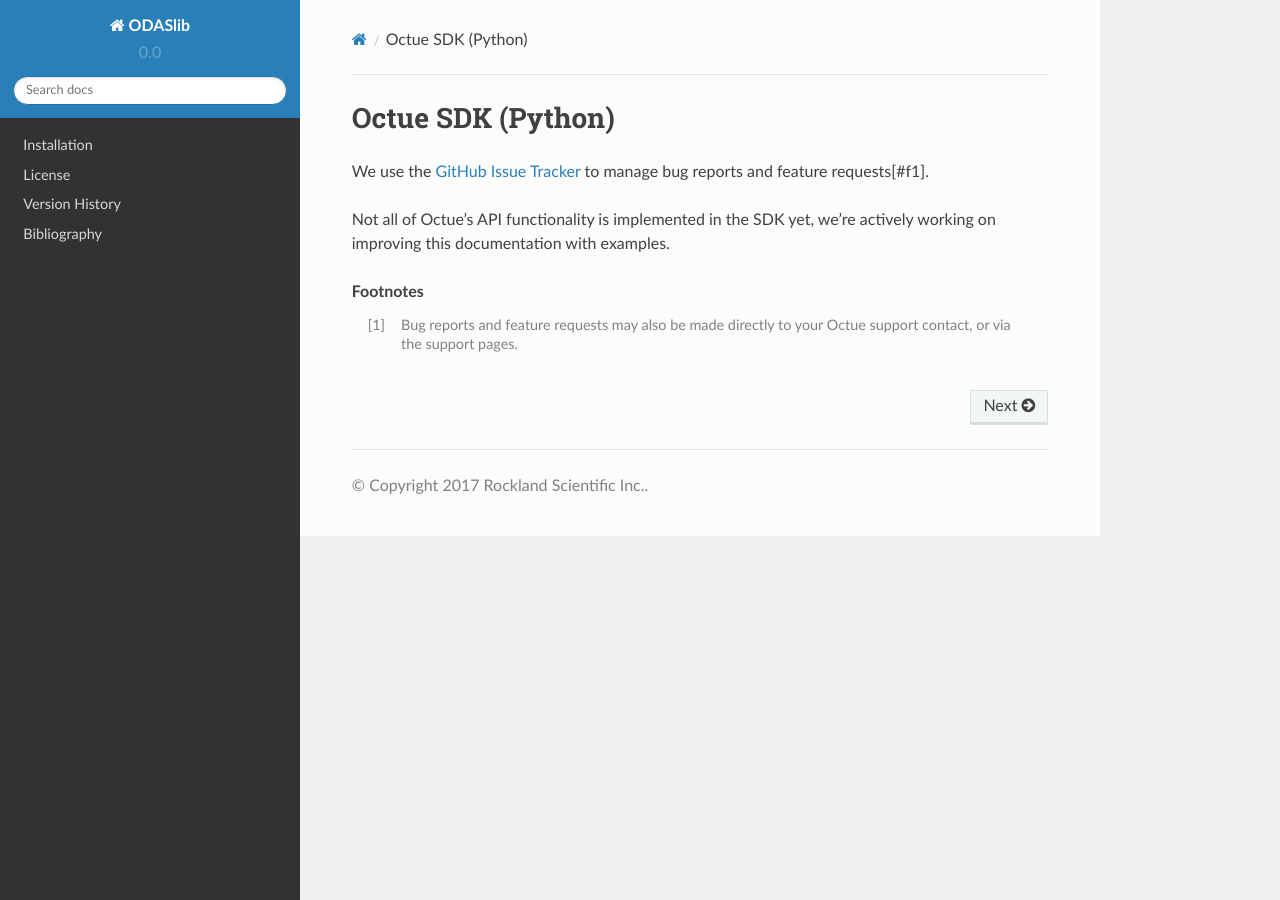
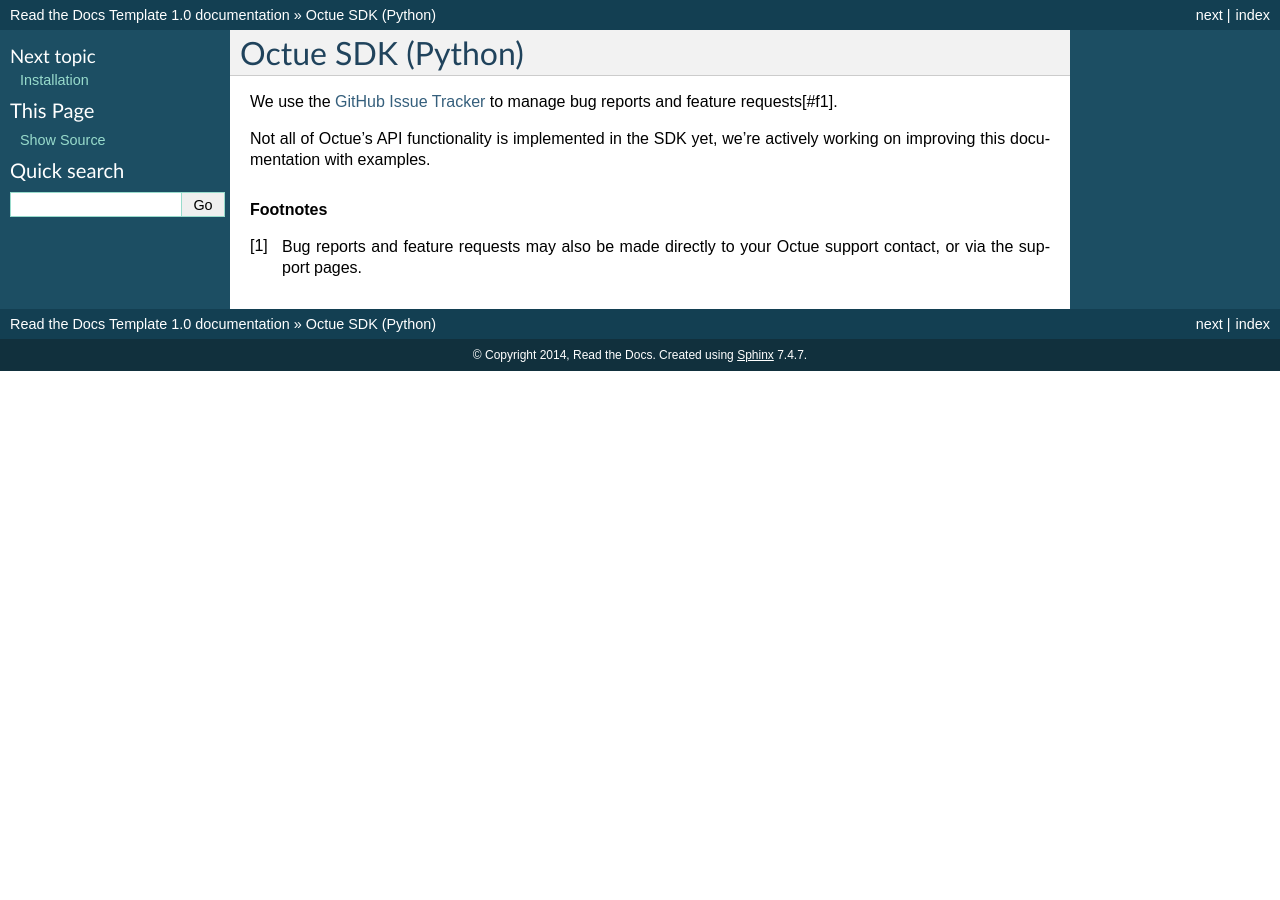
Before and after one commit to octue/octue-sdk-python, a Sphinx documentation site: the page built from docs/source/index.rst, in a window 1280 px wide. Built offline with Sphinx 7.4.7, drawn with Linux system fonts in a browser that asks for light colours.

Commit message:
Attempting to make docs using the RTD template makefile and conffile, no packages installed

```diff
--- a/docs/source/conf.py
+++ b/docs/source/conf.py
@@ -1,8 +1,10 @@
 # -*- coding: utf-8 -*-
 #
-# Documentation build configuration file
+# Read the Docs Template documentation build configuration file, created by
+# sphinx-quickstart on Tue Aug 26 14:19:49 2014.
 #
-# This file is execfile()d with the current directory set to its containing dir.
+# This file is execfile()d with the current directory set to its
+# containing dir.
 #
 # Note that not all possible configuration values are present in this
 # autogenerated file.
@@ -10,21 +12,23 @@
 # All configuration values have a default; values that are commented out
 # serve to show the default.
 
-import sys, os
+import sys
+import os
 
 # If extensions (or modules to document with autodoc) are in another directory,
 # add these directories to sys.path here. If the directory is relative to the
 # documentation root, use os.path.abspath to make it absolute, like shown here.
 #sys.path.insert(0, os.path.abspath('.'))
 
-# -- General configuration -----------------------------------------------------
+# -- General configuration ------------------------------------------------
 
 # If your documentation needs a minimal Sphinx version, state it here.
 #needs_sphinx = '1.0'
 
-# Add any Sphinx extension module names here, as strings. They can be extensions
-# coming with Sphinx (named 'sphinx.ext.*') or your custom ones.
-extensions = ['sphinx.ext.todo', 'sphinx.ext.mathjax', 'sphinx.ext.ifconfig']
+# Add any Sphinx extension module names here, as strings. They can be
+# extensions coming with Sphinx (named 'sphinx.ext.*') or your custom
+# ones.
+extensions = []
 
 # Add any paths that contain templates here, relative to this directory.
 templates_path = ['_templates']
@@ -39,17 +43,17 @@
 master_doc = 'index'
 
 # General information about the project.
-project = u'ODASlib'
-copyright = u'2017 Rockland Scientific Inc.'
+project = u'Read the Docs Template'
+copyright = u'2014, Read the Docs'
 
 # The version info for the project you're documenting, acts as replacement for
 # |version| and |release|, also used in various other places throughout the
 # built documents.
 #
 # The short X.Y version.
-version = '0.0'
+version = '1.0'
 # The full version, including alpha/beta/rc tags.
-release = '0.0.1'
+release = '1.0'
 
 # The language for content autogenerated by Sphinx. Refer to documentation
 # for a list of supported languages.
@@ -63,9 +67,10 @@
 
 # List of patterns, relative to source directory, that match files and
 # directories to ignore when looking for source files.
-exclude_patterns = []
+exclude_patterns = ['_build']
 
-# The reST default role (used for this markup: `text`) to use for all documents.
+# The reST default role (used for this markup: `text`) to use for all
+# documents.
 #default_role = None
 
 # If true, '()' will be appended to :func: etc. cross-reference text.
@@ -85,11 +90,15 @@
 # A list of ignored prefixes for module index sorting.
 #modindex_common_prefix = []
 
-# -- Options for HTML output ---------------------------------------------------
+# If true, keep warnings as "system message" paragraphs in the built documents.
+#keep_warnings = False
+
+
+# -- Options for HTML output ----------------------------------------------
 
 # The theme to use for HTML and HTML Help pages.  See the documentation for
 # a list of builtin themes.
-html_theme = 'sphinx_rtd_theme'
+html_theme = 'default'
 
 # Theme options are theme-specific and customize the look and feel of a theme
 # further.  For a list of options available for each theme, see the
@@ -97,13 +106,11 @@
 #html_theme_options = {}
 
 # Add any paths that contain custom themes here, relative to this directory.
-html_theme_path = ["_themes",]
-import sphinx_rtd_theme
-html_theme_path = [sphinx_rtd_theme.get_html_theme_path()]
+#html_theme_path = []
 
 # The name for this set of Sphinx documents.  If None, it defaults to
 # "<project> v<release> documentation".
-html_title = "EnvironmentSTUDIO flow"
+#html_title = None
 
 # A shorter title for the navigation bar.  Default is the same as html_title.
 #html_short_title = None
@@ -120,7 +127,12 @@
 # Add any paths that contain custom static files (such as style sheets) here,
 # relative to this directory. They are copied after the builtin static files,
 # so a file named "default.css" will overwrite the builtin "default.css".
-#html_static_path = ['_static']
+html_static_path = ['_static']
+
+# Add any extra paths that contain custom files (such as robots.txt or
+# .htaccess) here, relative to this directory. These files are copied
+# directly to the root of the documentation.
+#html_extra_path = []
 
 # If not '', a 'Last updated on:' timestamp is inserted at every page bottom,
 # using the given strftime format.
@@ -128,7 +140,7 @@
 
 # If true, SmartyPants will be used to convert quotes and dashes to
 # typographically correct entities.
-html_use_smartypants = True
+#html_use_smartypants = True
 
 # Custom sidebar templates, maps document names to template names.
 #html_sidebars = {}
@@ -138,22 +150,22 @@
 #html_additional_pages = {}
 
 # If false, no module index is generated.
-html_domain_indices = True
+#html_domain_indices = True
 
 # If false, no index is generated.
-html_use_index = True
+#html_use_index = True
 
 # If true, the index is split into individual pages for each letter.
-html_split_index = False
+#html_split_index = False
 
 # If true, links to the reST sources are added to the pages.
-html_show_sourcelink = False
+#html_show_sourcelink = True
 
 # If true, "Created using Sphinx" is shown in the HTML footer. Default is True.
-html_show_sphinx = False
+#html_show_sphinx = True
 
 # If true, "(C) Copyright ..." is shown in the HTML footer. Default is True.
-html_show_copyright = True
+#html_show_copyright = True
 
 # If true, an OpenSearch description file will be output, and all pages will
 # contain a <link> tag referring to it.  The value of this option must be the
@@ -164,9 +176,10 @@
 #html_file_suffix = None
 
 # Output file base name for HTML help builder.
-htmlhelp_basename = 'odaslibdoc'
+htmlhelp_basename = 'ReadtheDocsTemplatedoc'
 
-# -- Options for LaTeX output --------------------------------------------------
+
+# -- Options for LaTeX output ---------------------------------------------
 
 latex_elements = {
 # The paper size ('letterpaper' or 'a4paper').
@@ -180,10 +193,11 @@
 }
 
 # Grouping the document tree into LaTeX files. List of tuples
-# (source start file, target name, title, author, documentclass [howto/manual]).
+# (source start file, target name, title,
+#  author, documentclass [howto, manual, or own class]).
 latex_documents = [
-  ('index', 'odaslib.tex', u'ODASlib',
-   u'Author', 'manual'),
+  ('index', 'ReadtheDocsTemplate.tex', u'Read the Docs Template Documentation',
+   u'Read the Docs', 'manual'),
 ]
 
 # The name of an image file (relative to this directory) to place at the top of
@@ -207,27 +221,27 @@
 #latex_domain_indices = True
 
 
-# -- Options for manual page output --------------------------------------------
+# -- Options for manual page output ---------------------------------------
 
 # One entry per manual page. List of tuples
 # (source start file, name, description, authors, manual section).
 man_pages = [
-    ('index', 'ODASlib', u'ODASlib',
-     [u'Author'], 1)
+    ('index', 'readthedocstemplate', u'Read the Docs Template Documentation',
+     [u'Read the Docs'], 1)
 ]
 
 # If true, show URL addresses after external links.
 #man_show_urls = False
 
 
-# -- Options for Texinfo output ------------------------------------------------
+# -- Options for Texinfo output -------------------------------------------
 
 # Grouping the document tree into Texinfo files. List of tuples
 # (source start file, target name, title, author,
 #  dir menu entry, description, category)
 texinfo_documents = [
-  ('index', 'es-flow', u'ODASlib',
-   u'Author', 'ODASlib', 'A collection of libraries and executables for analysing marine measurement data.',
+  ('index', 'ReadtheDocsTemplate', u'Read the Docs Template Documentation',
+   u'Read the Docs', 'ReadtheDocsTemplate', 'One line description of project.',
    'Miscellaneous'),
 ]
 
@@ -239,3 +253,6 @@
 
 # How to display URL addresses: 'footnote', 'no', or 'inline'.
 #texinfo_show_urls = 'footnote'
+
+# If true, do not generate a @detailmenu in the "Top" node's menu.
+#texinfo_no_detailmenu = False
--- a/setup.py
+++ b/setup.py
@@ -3,7 +3,7 @@
 
 setup(name='octue-sdk-python',
       version='0.1',
-      packages=['octue', 'octue.utils', 'octue.config', 'octue.manifest', 'octue.resources'],
+      # packages=['octue', 'octue.utils', 'octue.config', 'octue.manifest', 'octue.resources'],
       url='https://www.github.com/octue/octue-sdk-python',
       license='',
       author='thclark',
```
Also changed, not shown: 1 other file.
